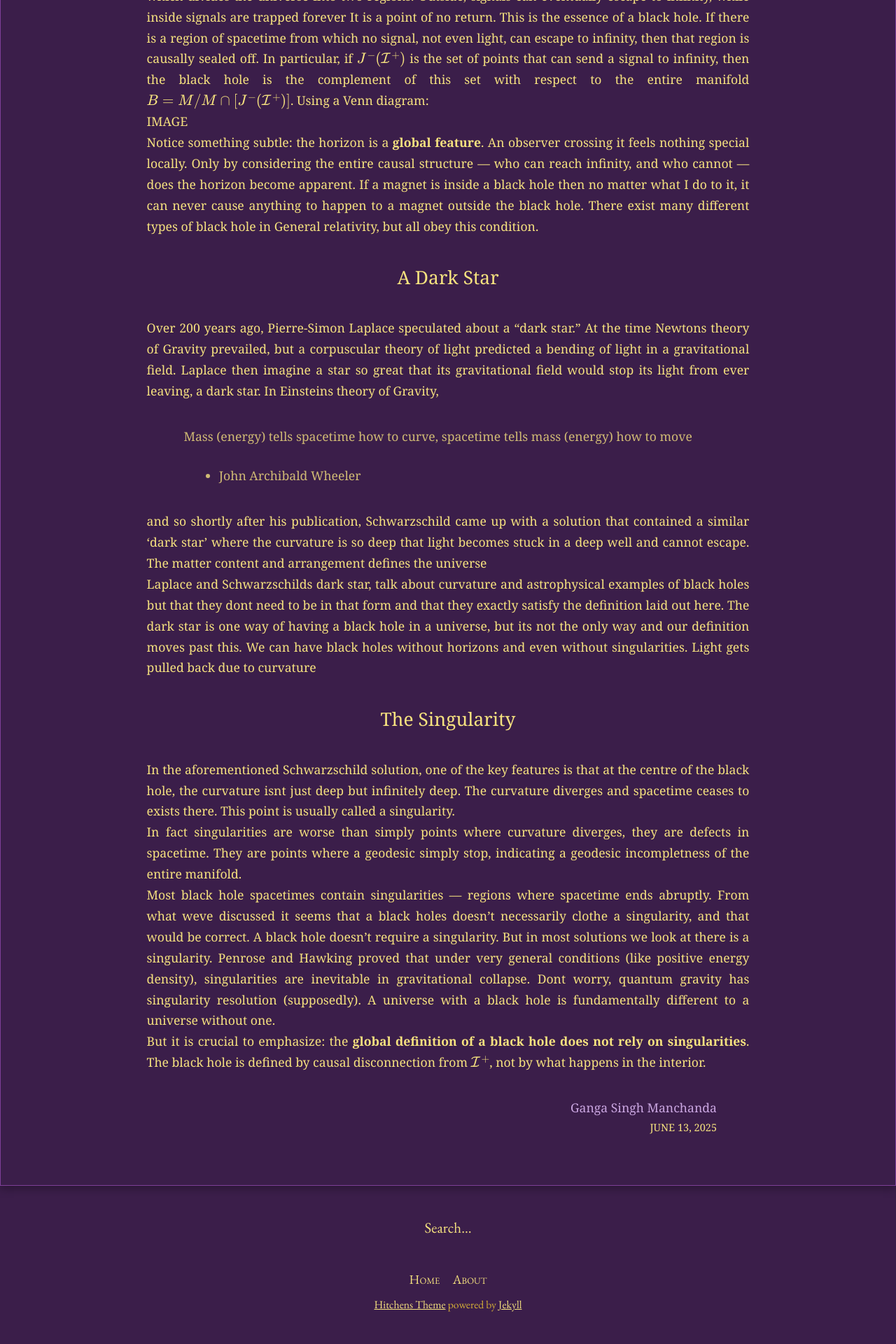
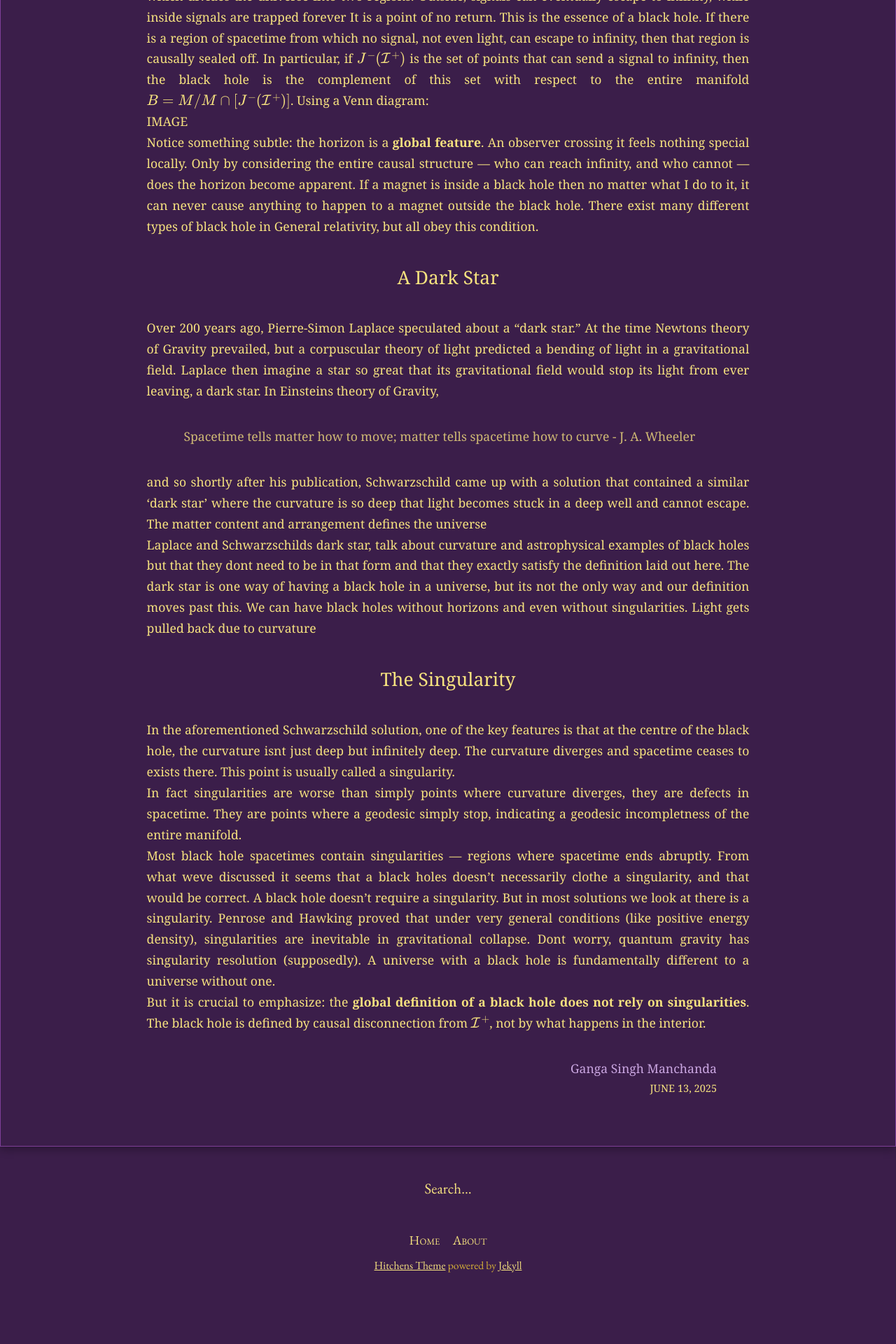
Before and after one commit to GangaSM/Meditations-on-Second-Philosophy, a Jekyll site: the page built from _posts/2025-06-13-blackhole.md, in a window 1280 px wide. Shown: the part 4045-5965 px from the top of the page at 70% size. Built offline with Jekyll 4.4.1, drawn with Linux system fonts in a browser that asks for light colours; after the commit the page ends 5908 px from its top, so only the background shows below that.

Commit message:
Update 2025-06-13-blackhole.md

```diff
--- a/_posts/2025-06-13-blackhole.md
+++ b/_posts/2025-06-13-blackhole.md
@@ -73,8 +73,7 @@ Notice something subtle: the horizon is a **global feature**. An observer crossi
 
 Over 200 years ago, Pierre-Simon Laplace speculated about a “dark star.” At the time Newtons theory of Gravity prevailed, but a corpuscular theory of light predicted a bending of light in a gravitational field. Laplace then imagine a star so great that its gravitational field would stop its light from ever leaving, a dark star. In Einsteins theory of Gravity,
 
-> Mass (energy) tells spacetime how to curve, spacetime tells mass (energy) how to move
-> - John Archibald Wheeler
+> Spacetime tells matter how to move; matter tells spacetime how to curve - J. A. Wheeler
 
 and so shortly after his publication, Schwarzschild came up with a solution that contained a similar ‘dark star’ where the curvature is so deep that light becomes stuck in a deep well and cannot escape. The matter content and arrangement defines the universe
 
```
